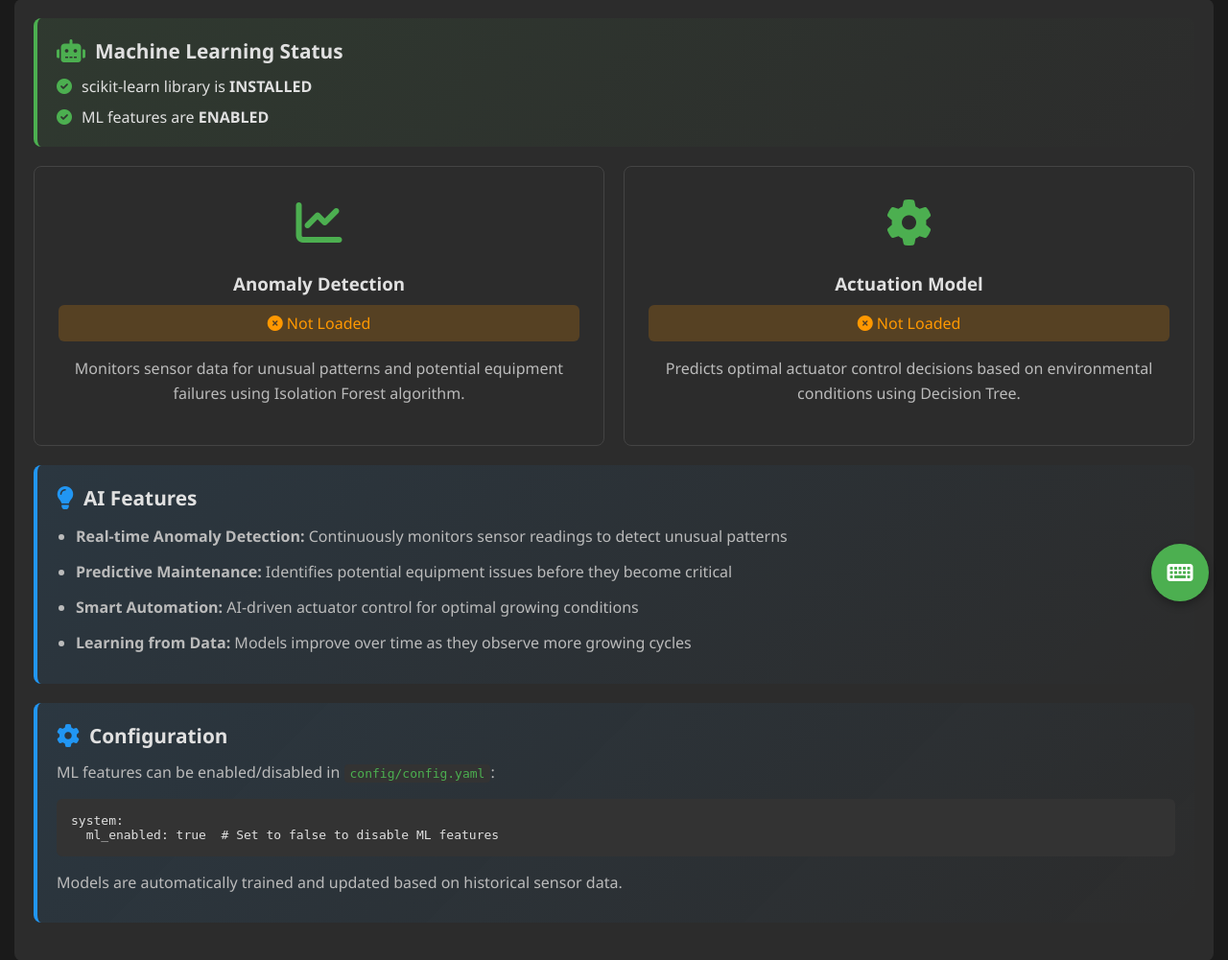
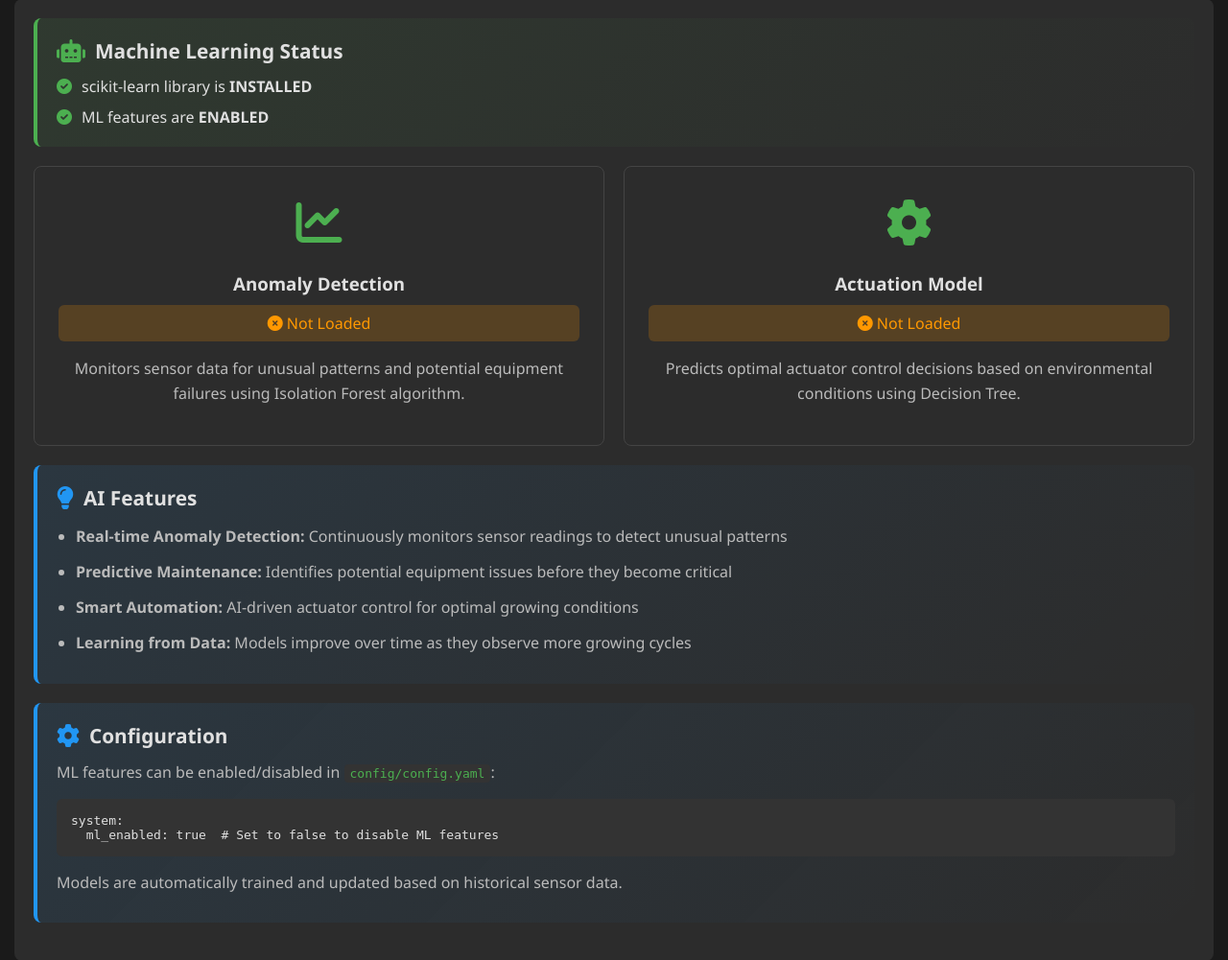
Before and after one commit to MASH-Mushroom-Automation/MASH-IoT, a Flask app: page /ai_insights in a window 1280 px wide. Shown: the part 153-1154 px from the top of the page at 96% size. Run offline with Flask 3, Linux system fonts and the light colour scheme.

Commit message:
Improve WiFi disconnect logic and start hotspot automatically
Enhanced the WiFi disconnect function to verify actual disconnection and handle errors more robustly. Updated the web route to start the provisioning hotspot automatically after disconnecting, using a background thread. Removed floating keyboard button and related scripts from base.html, and updated the manual SSID icon in wifi_setup.html. Added a script to fix NetworkManager PolicyKit permissions for easier WiFi management without sudo. Changed default hotspot SSID to 'MASH Device'.

```diff
--- a/rpi_gateway/app/utils/wifi_manager.py
+++ b/rpi_gateway/app/utils/wifi_manager.py
@@ -144,18 +144,41 @@ def load_wifi_credentials():
 def disconnect_wifi():
     """
     Disconnect from current WiFi network.
+    Returns True only if disconnect actually succeeded.
     """
     print("[*] Disconnecting from WiFi...")
     try:
         # Get current connection
         current = get_current_network()
-        if current:
-            run_command(f"nmcli connection down '{current}'", ignore_fail=True)
+        if not current:
+            print("[INFO] No active WiFi connection to disconnect")
+            return True
+
+        # Try to disconnect
+        result = subprocess.run(
+            f"nmcli connection down '{current}'",
+            shell=True,
+            capture_output=True,
+            text=True,
+            timeout=10
+        )
+
+        # Check if actually disconnected
+        time.sleep(2)  # Wait for disconnect to take effect
+        new_current = get_current_network()
+
+        if new_current == current:
+            print(f"[FAIL] Still connected to {current} - disconnect failed")
+            print(f"[DEBUG] nmcli output: {result.stdout}")
+            print(f"[DEBUG] nmcli error: {result.stderr}")
+            return False
+        else:
             print(f"[SUCCESS] Disconnected from {current}")
             return True
-        else:
-            print("[INFO] No active WiFi connection to disconnect")
-            return True
+
+    except subprocess.TimeoutExpired:
+        print("[!] Disconnect timeout")
+        return False
     except Exception as e:
         print(f"[!] Error disconnecting: {e}")
         return False
--- a/rpi_gateway/app/web/routes.py
+++ b/rpi_gateway/app/web/routes.py
@@ -354,23 +354,40 @@ def wifi_connect():
 
 @web_bp.route('/wifi-disconnect', methods=['POST'])
 def wifi_disconnect():
-    """Disconnect from current WiFi network."""
+    """Disconnect from current WiFi network and start hotspot."""
     from app.utils import wifi_manager
+    import threading
+    import time
 
     current = wifi_manager.get_current_network()
 
+    # Attempt disconnect
     if wifi_manager.disconnect_wifi():
         logger.info(f"Successfully disconnected from {current}")
+
+        # Start hotspot in background thread
+        def start_hotspot_delayed():
+            time.sleep(3)  # Give disconnect time to complete
+            logger.info("[WIFI] Starting provisioning hotspot...")
+            success = wifi_manager.start_hotspot()
+            if success:
+                logger.info("[WIFI] ✅ Hotspot started successfully")
+            else:
+                logger.error("[WIFI] ❌ Failed to start hotspot")
+
+        thread = threading.Thread(target=start_hotspot_delayed)
+        thread.daemon = True
+        thread.start()
+
         return jsonify({
             'success': True,
-            'message': f'Disconnected from {current}' if current else 'Disconnected',
-            'previous_network': current
+            'message': f'Disconnected from {current}. Starting provisioning hotspot...' if current else 'Disconnected. Starting provisioning hotspot...'
         })
     else:
-        logger.error("Failed to disconnect from WiFi")
+        logger.error(f"Failed to disconnect from WiFi: {current}")
         return jsonify({
             'success': False,
-            'message': 'Failed to disconnect from WiFi'
+            'error': 'Failed to disconnect from WiFi. You may need to run the app with sudo privileges or configure PolicyKit permissions.'
         }), 500
 
 
--- a/rpi_gateway/app/web/templates/base.html
+++ b/rpi_gateway/app/web/templates/base.html
@@ -7,30 +7,6 @@
     <link rel="stylesheet" href="https://cdnjs.cloudflare.com/ajax/libs/font-awesome/6.0.0-beta3/css/all.min.css">
     <link rel="stylesheet" href="{{ url_for('web.static', filename='css/styles.css') }}">
     <style>
-        /* Floating Keyboard Button */
-        .fab-keyboard {
-            position: fixed;
-            bottom: 20px;
-            right: 20px;
-            width: 60px;
-            height: 60px;
-            background-color: #4CAF50;
-            color: white;
-            border-radius: 50%;
-            box-shadow: 0 4px 8px rgba(0,0,0,0.3);
-            display: flex;
-            align-items: center;
-            justify-content: center;
-            font-size: 24px;
-            cursor: pointer;
-            z-index: 9999;
-            transition: transform 0.2s, background-color 0.2s;
-            border: none;
-        }
-        .fab-keyboard:active {
-            transform: scale(0.95);
-            background-color: #45a049;
-        }
         /* Make sure nav doesn't overflow on small screens */
         .top-nav {
             overflow-y: auto;
@@ -57,35 +33,6 @@
         </main>
     </div>
 
-    <button class="fab-keyboard" onclick="toggleKeyboard(event)" title="Toggle Keyboard">
-        <i class="fas fa-keyboard"></i>
-    </button>
-
-    <script>
-        // Keyboard Toggle Function
-        function toggleKeyboard(e) {
-            if (e) e.preventDefault();
-            fetch('/api/toggle-keyboard', { method: 'POST' })
-                .then(res => res.json())
-                .catch(err => console.error('Keyboard toggle failed', err));
-        }
-
-        // Auto-show keyboard when clicking inputs
-        document.addEventListener('DOMContentLoaded', function() {
-            const inputs = document.querySelectorAll('input[type="text"], input[type="password"], textarea, input[type="number"]');
-
-            inputs.forEach(input => {
-                input.addEventListener('focus', function() {
-                    // 1. Scroll into view
-                    this.scrollIntoView({behavior: 'smooth', block: 'center'});
-
-                    // 2. Trigger Keyboard
-                    console.log("Input focused, requesting keyboard...");
-                    toggleKeyboard();
-                });
-            });
-        });
-    </script>
     <script src="{{ url_for('web.static', filename='js/main.js') }}"></script>
 </body>
 </html>
--- a/rpi_gateway/app/web/templates/wifi_setup.html
+++ b/rpi_gateway/app/web/templates/wifi_setup.html
@@ -59,7 +59,7 @@
 
             <div class="form-group" id="manual_ssid_group" style="display: none;">
                 <label class="form-label">
-                    <i class="fas fa-keyboard"></i> Network Name (SSID)
+                    <i class="fas fa-wifi"></i> Network Name (SSID)
                 </label>
                 <input type="text"
                        id="manual_ssid"
--- a/wifi_manager.py
+++ b/wifi_manager.py
@@ -2,7 +2,7 @@ import subprocess
 import time
 
 # --- CONFIGURATION ---
-HOTSPOT_SSID = "RPi_IoT_Provisioning"
+HOTSPOT_SSID = "MASH Device"
 HOTSPOT_IP = "10.42.0.1"
 
 def run_command(command, ignore_fail=False):
```
Also changed, not shown: 1 other file.
